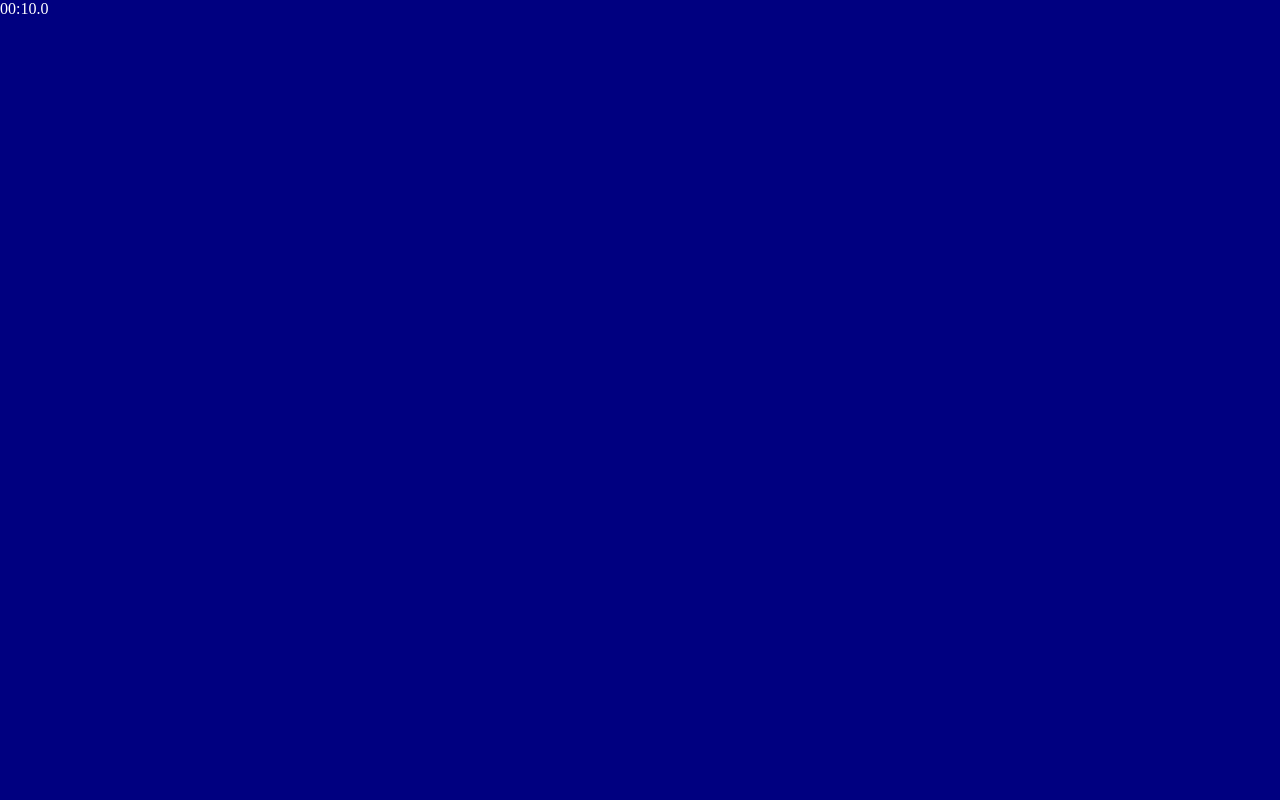
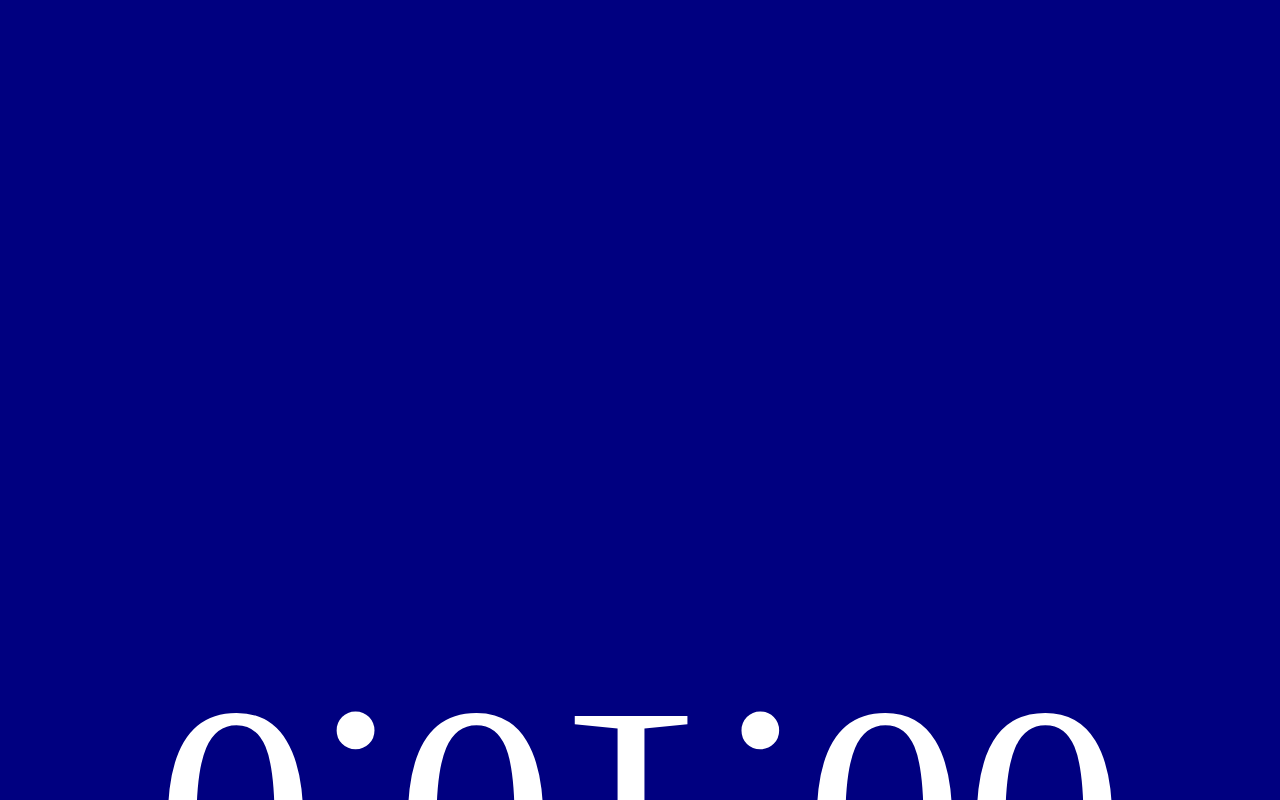
Before and after one commit to jroberts9495/better-blind-clock, an Angular app: page / in a window 1280 px wide. Built offline with nearby package versions, Linux system fonts and the light colour scheme.

Commit message:
Duplicate timer for table

```diff
--- a/src/app/blind-clock/blind-clock.component.css
+++ b/src/app/blind-clock/blind-clock.component.css
@@ -0,0 +1,11 @@
+.upsideDown {
+  text-align: center;
+  font-size: 25vw;
+  margin-top: 50%;
+  transform: rotate(180deg);
+}
+
+.rightsideUp {
+  text-align: center;
+  font-size: 25vw;
+}
--- a/src/app/blind-clock/blind-clock.component.html
+++ b/src/app/blind-clock/blind-clock.component.html
@@ -1 +1,2 @@
-<div>{{ timeRemainingStr }}</div>
+<div class="upsideDown">{{ timeRemainingStr }}</div>
+<div class="rightsideUp">{{ timeRemainingStr }}</div>
```
